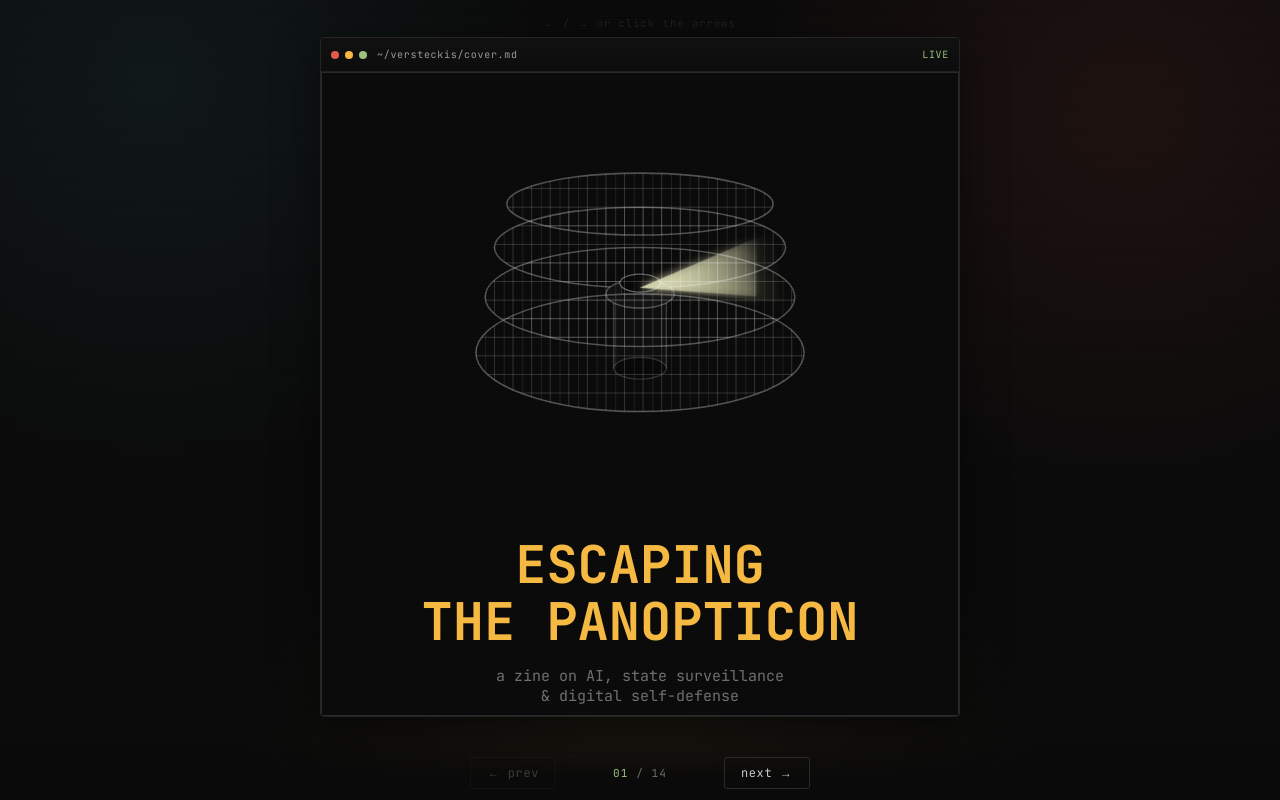
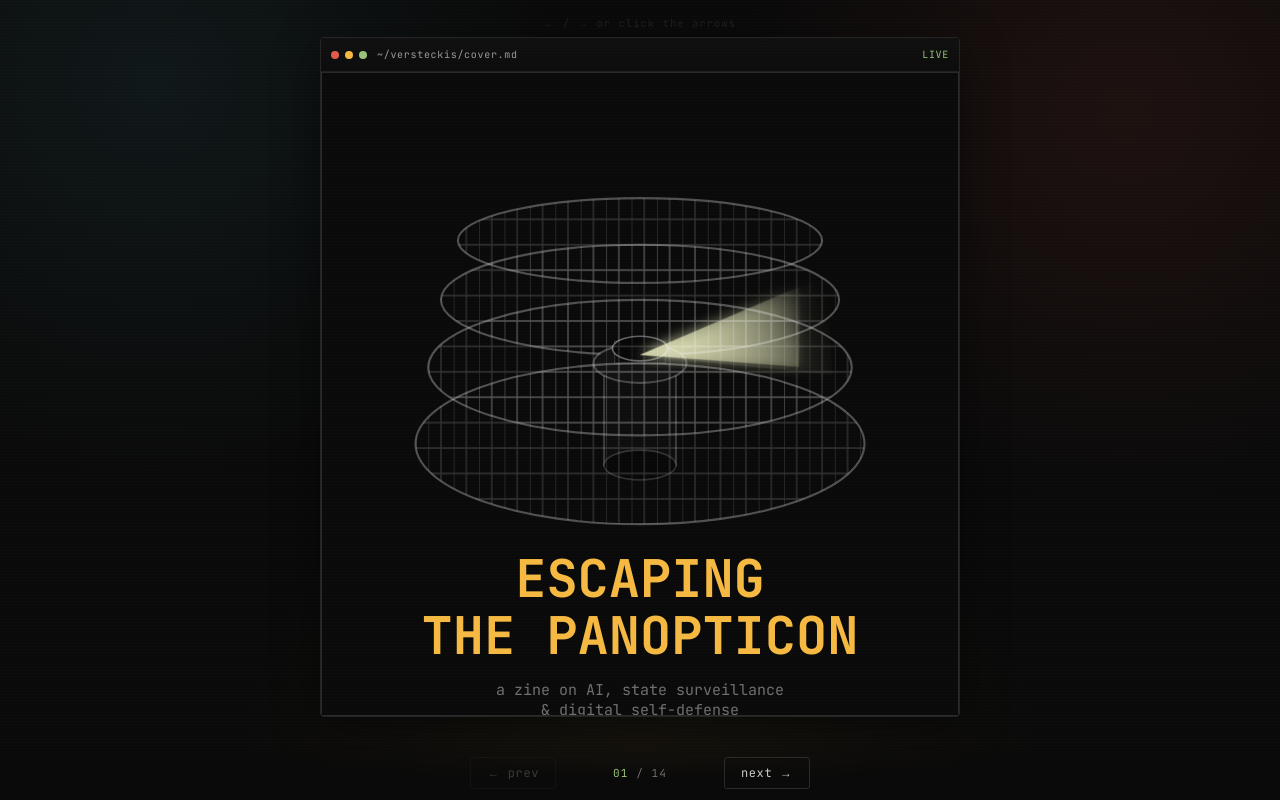
Before and after one commit to lbatschelet/stop-tracking.ch, a Next.js app: page / in a window 1280 px wide. Built offline with nearby package versions, Linux system fonts and the light colour scheme.

Commit message:
Update PanopticonVisual component and zine.module.css styles: adjusted SVG viewBox for better layout, modified flex properties for coverVisual, and refined coverText positioning for improved visual consistency.

```diff
--- a/src/components/Zine/PanopticonVisual.tsx
+++ b/src/components/Zine/PanopticonVisual.tsx
@@ -111,7 +111,7 @@ export function PanopticonVisual() {
 
   return (
     <div className={styles.coverVisual} aria-hidden="true">
-      <svg viewBox="-18 -12 136 124" className={styles.coverSvg}>
+      <svg viewBox="-18 -12 136 102" className={styles.coverSvg}>
         <defs>
           <filter id="beamSoft" x="-80%" y="-80%" width="260%" height="260%">
             <feGaussianBlur stdDeviation="1.6" result="blur" />
--- a/src/components/Zine/zine.module.css
+++ b/src/components/Zine/zine.module.css
@@ -435,16 +435,17 @@
   flex: 1;
   display: flex;
   flex-direction: column;
-  justify-content: space-between;
+  justify-content: flex-start;
   align-items: center;
   width: 100%;
   min-height: 100%;
-  gap: 12px;
+  gap: 0;
 }
 
 .coverText {
   text-align: center;
-  margin-top: auto;
+  flex-shrink: 0;
+  margin-top: -22px;
   padding-bottom: 4px;
 }
 
@@ -602,9 +603,8 @@
 
 .coverVisual {
   position: relative;
-  width: min(100%, 560px);
-  flex: 1 1 62%;
-  min-height: clamp(260px, 48vh, 460px);
+  width: min(100%, 680px);
+  flex: 0 0 auto;
   display: flex;
   align-items: flex-start;
   justify-content: center;
@@ -612,12 +612,12 @@
   opacity: 0.92;
   filter: saturate(0.58) contrast(1.08);
   pointer-events: none;
-  padding-top: 0;
 }
 
 .coverSvg {
   width: 100%;
-  height: 100%;
+  height: auto;
+  max-height: min(58vh, 520px);
   display: block;
   overflow: visible;
 }
```
